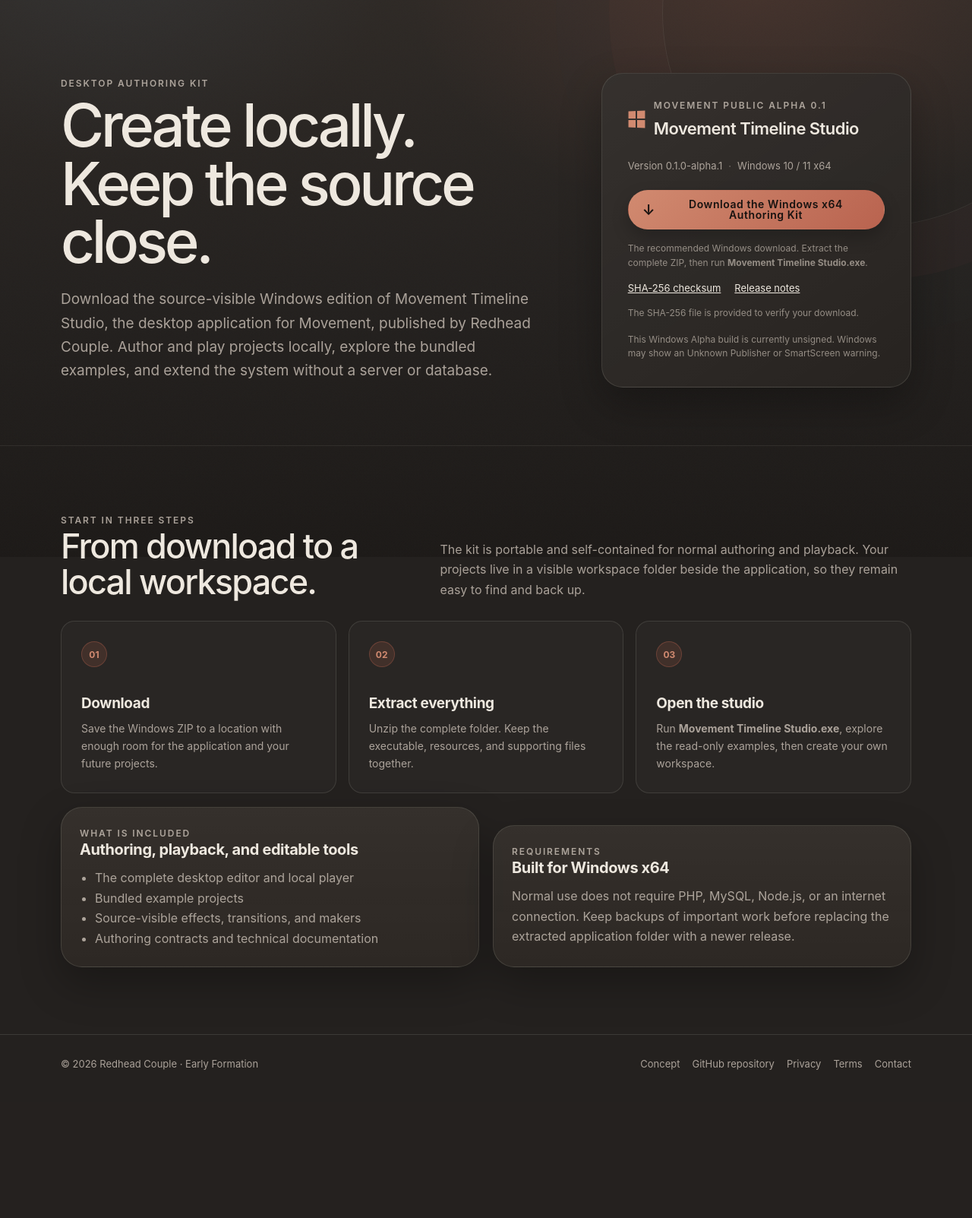
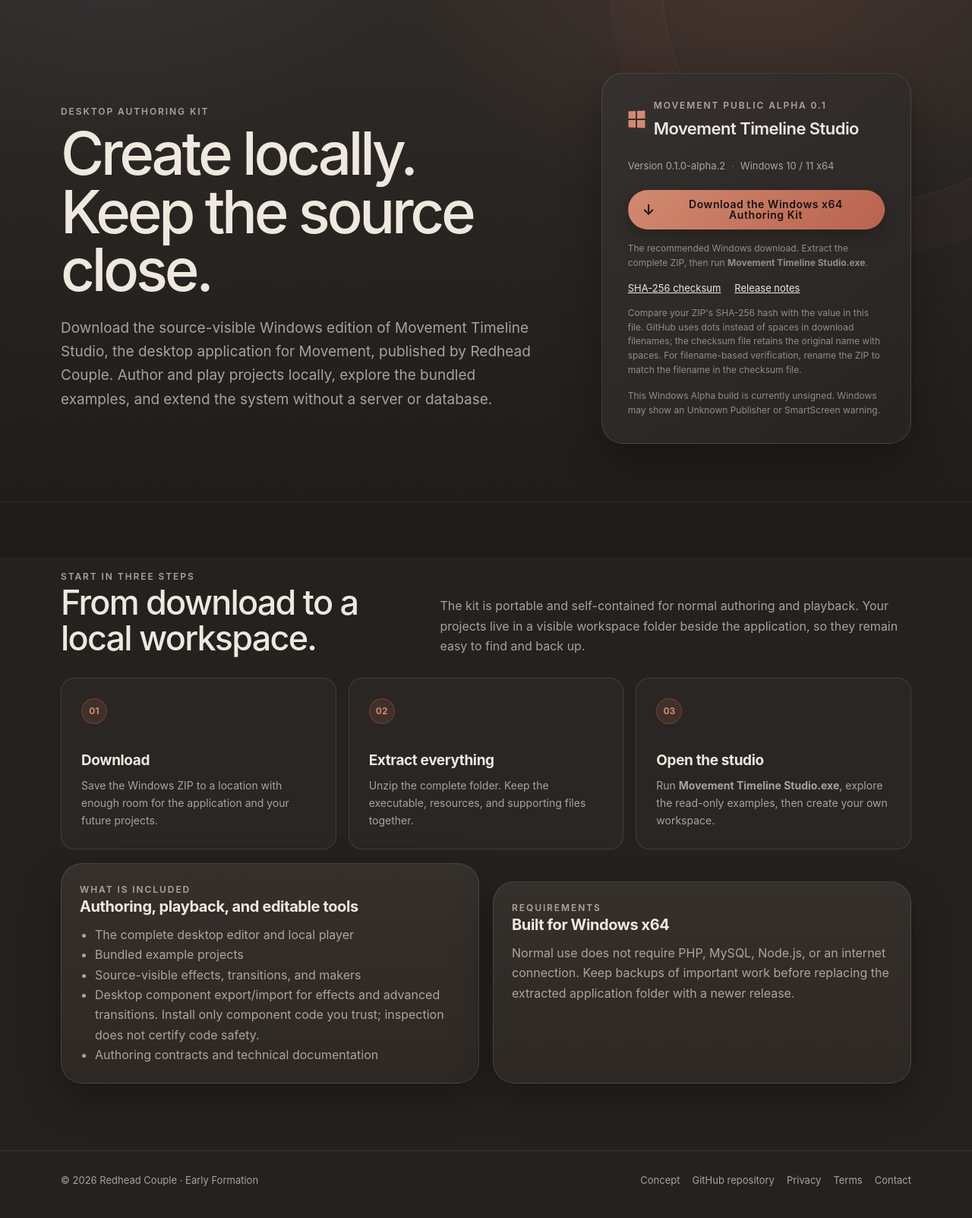
Before and after one commit to redhead-couple/movement, a PHP site: page /download.php in a window 1280 px wide. Shown: the part 67-1670 px from the top of the page at 76% size. Before the commit the page ends 1475 px from the top, so only its background shows below. Run offline with PHP 8.4, Linux system fonts and the light colour scheme.

Commit message:
Point website download page to published alpha.2

```diff
--- a/download.php
+++ b/download.php
@@ -6,7 +6,7 @@ enforceProductionHttps();
 setWebPageDiscovery(true);
 
 // Keep the website download pinned to the published release.
-$version = '0.1.0-alpha.1';
+$version = '0.1.0-alpha.2';
 $repositoryUrl = 'https://github.com/redhead-couple/movement';
 $releaseTag = 'v' . $version;
 $releaseName = "Movement.Timeline.Studio-Authoring-Kit-{$version}-x64.zip";
@@ -365,7 +365,7 @@ $releasePageUrl = $repositoryUrl . '/releases/tag/' . $releaseTag;
                         <a href="<?= htmlspecialchars($checksumUrl, ENT_QUOTES, 'UTF-8') ?>">SHA-256 checksum</a>
                         <a href="<?= htmlspecialchars($releasePageUrl, ENT_QUOTES, 'UTF-8') ?>">Release notes</a>
                     </div>
-                    <p class="release-note">The SHA-256 file is provided to verify your download.</p>
+                    <p class="release-note">Compare your ZIP's SHA-256 hash with the value in this file. GitHub uses dots instead of spaces in download filenames; the checksum file retains the original name with spaces. For filename-based verification, rename the ZIP to match the filename in the checksum file.</p>
                     <p class="release-note">This Windows Alpha build is currently unsigned. Windows may show an Unknown Publisher or SmartScreen warning.</p>
                 </aside>
             </div>
@@ -410,6 +410,7 @@ $releasePageUrl = $repositoryUrl . '/releases/tag/' . $releaseTag;
                                 <li>The complete desktop editor and local player</li>
                                 <li>Bundled example projects</li>
                                 <li>Source-visible effects, transitions, and makers</li>
+                                <li>Desktop component export/import for effects and advanced transitions. Install only component code you trust; inspection does not certify code safety.</li>
                                 <li>Authoring contracts and technical documentation</li>
                             </ul>
                         </div>
```
